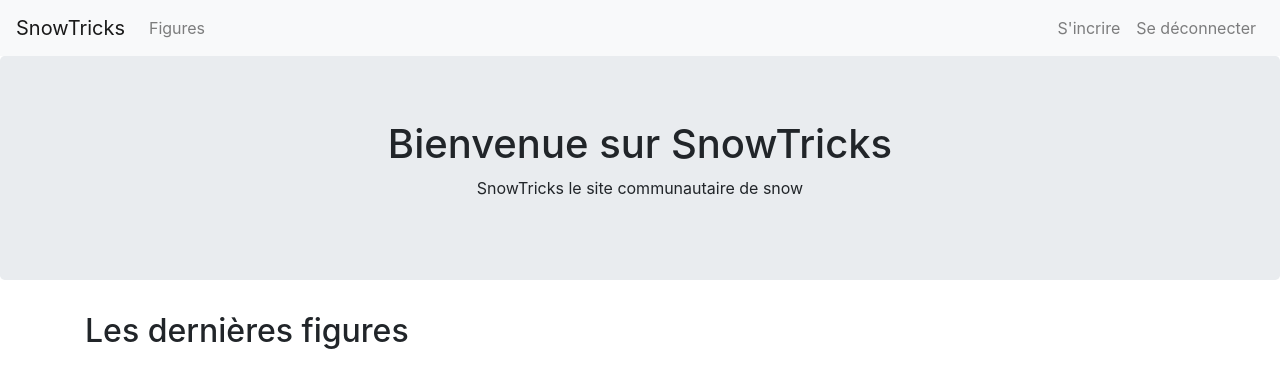
After one commit to vincentsig/Projet_6_SnowTricks, a Symfony app: template templates/pages/home.html.twig in a window 1280 px wide. The commit adds this page. Shown: the top 388 px of the page. Run offline with Twig, Linux system fonts and the light colour scheme; the template is opened without the code that fills it, so the values that code supplies are empty; some libraries are stand-ins or nearby versions.

Commit message:
basic home page with template to have a navbar to implemente the login system

```diff
--- a/templates/base.html.twig
+++ b/templates/base.html.twig
@@ -3,10 +3,52 @@
     <head>
         <meta charset="UTF-8">
         <title>{% block title %}Welcome!{% endblock %}</title>
-        {% block stylesheets %}{% endblock %}
+
+
+                <link rel="stylesheet" href="https://stackpath.bootstrapcdn.com/bootstrap/4.3.1/css/bootstrap.min.css" integrity="sha384-ggOyR0iXCbMQv3Xipma34MD+dH/1fQ784/j6cY/iJTQUOhcWr7x9JvoRxT2MZw1T" crossorigin="anonymous">
+                <link rel="stylesheet" href="https://cdnjs.cloudflare.com/ajax/libs/select2/4.0.7/css/select2.min.css">
+        {% block stylesheets %} {% endblock %}
     </head>
     <body>
-        {% block body %}{% endblock %}
-        {% block javascripts %}{% endblock %}
+    <nav class="navbar navbar-expand-lg navbar-light bg-light">
+  <a class="navbar-brand" href="{{path('home')}}">SnowTricks</a>
+  <button class="navbar-toggler" type="button" data-toggle="collapse" data-target="#navbarSupportedContent" aria-controls="navbarSupportedContent" aria-expanded="false" aria-label="Toggle navigation">
+    <span class="navbar-toggler-icon"></span>
+  </button>
+
+  <div class="collapse navbar-collapse" id="navbarSupportedContent">
+    <ul class="navbar-nav mr-auto">
+      <li class="nav-item">
+        <a class="nav-link {% if current_menu is defined and current_menu == 'properties' %}active {% endif %}" href="">Figures</a>
+      </li>
+
+    </ul>
+       </ul>
+    <ul class="navbar-nav">
+    <li class="class=nav-item">
+        <a href="" class="nav-link">S'incrire</a>
+    </li>
+    </ul>
+    <ul class="navbar-nav">
+    <li class="class=nav-item">
+        <a href="" class="nav-link">Se déconnecter</a>
+    </li>
+
+
+  </div>
+</nav>
+        {% block body %}
+        {% endblock %}
+
+
+            <script src="https://cdnjs.cloudflare.com/ajax/libs/jquery/3.4.1/jquery.min.js"></script>
+            <script src="https://cdnjs.cloudflare.com/ajax/libs/popper.js/1.14.7/umd/popper.min.js" integrity="sha384-UO2eT0CpHqdSJQ6hJty5KVphtPhzWj9WO1clHTMGa3JDZwrnQq4sF86dIHNDz0W1" crossorigin="anonymous"></script>
+            <script src="https://stackpath.bootstrapcdn.com/bootstrap/4.3.1/js/bootstrap.min.js" integrity="sha384-JjSmVgyd0p3pXB1rRibZUAYoIIy6OrQ6VrjIEaFf/nJGzIxFDsf4x0xIM+B07jRM" crossorigin="anonymous"></script>
+
+       {% block javascripts %}
+
+       {% endblock %}
+
     </body>
+
 </html>
--- /dev/null
+++ b/templates/pages/home.html.twig
@@ -0,0 +1,16 @@
+
+{% extends "base.html.twig" %}
+
+{% block title "SnowTricks" %}
+
+{% block body %}
+<div class="jumbotron text-center">
+<h1>Bienvenue sur SnowTricks</h1>
+<p>SnowTricks le site communautaire de snow</p>
+</div>
+<div class="container">
+<h2>Les dernières figures</h2>
+
+
+
+{% endblock %}
```
Also changed, not shown: src/Controller/HomeController.php (added, +19 -0 lines).
